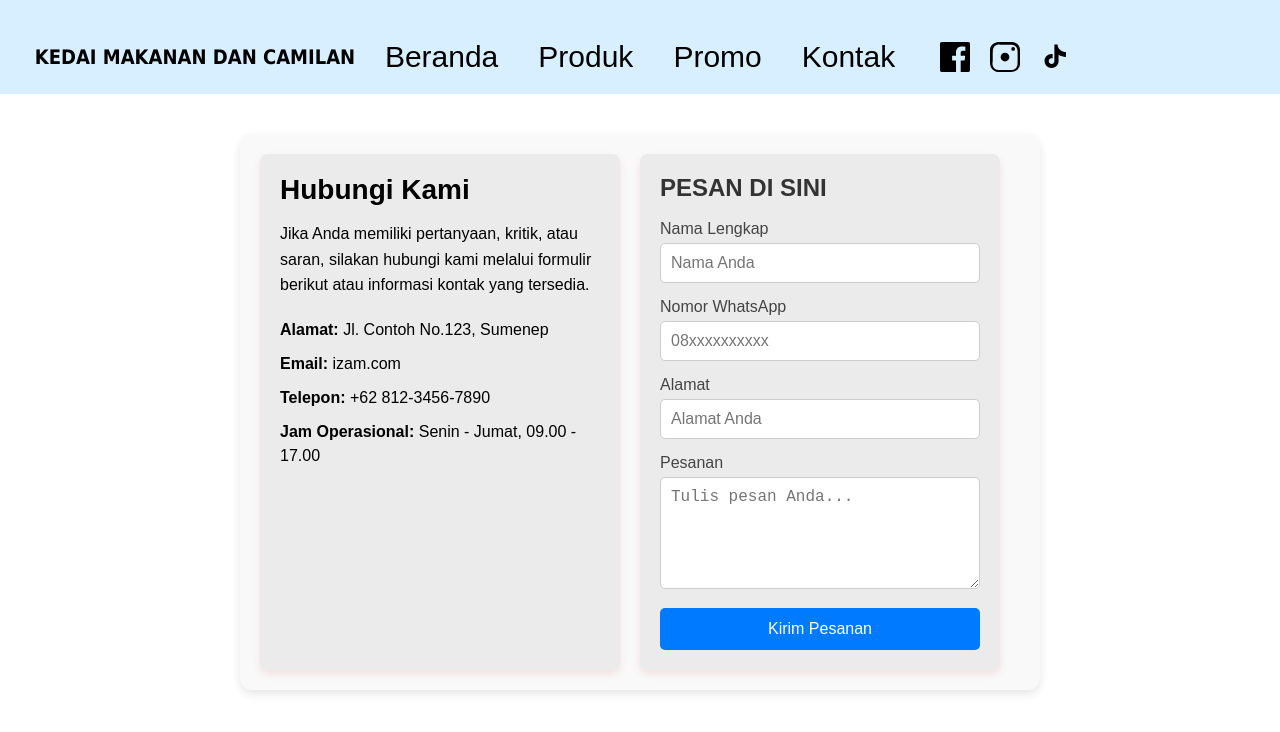
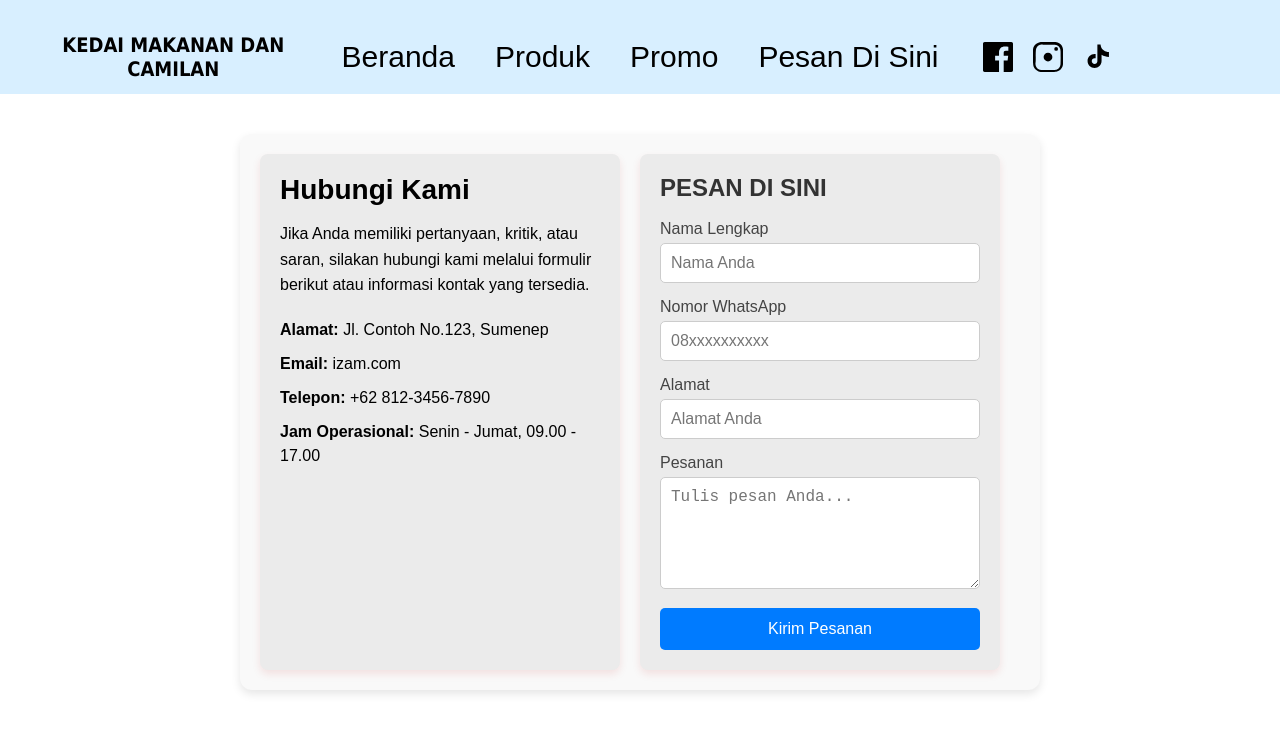
Before and after one commit to IzamRoni/KEDAI-MAKANAN-DAN-CAMILAN, a plain HTML site: page kontak.html in a window 1280 px wide. Drawn offline with Linux system fonts and the light colour scheme.

Commit message:
Update kontak.html

```diff
--- a/kontak.html
+++ b/kontak.html
@@ -19,7 +19,7 @@
       <li><a href="index.html">Beranda</a></li>
       <li><a href="produk.html">Produk</a></li>
       <li><a href="promo.html" >Promo</a></li>
-      <li><a href="kontak.html">Kontak</a></li>
+      <li><a href="kontak.html">Pesan Di Sini</a></li>
     </ul>
 
 <!-- Media Sosial -->
```
